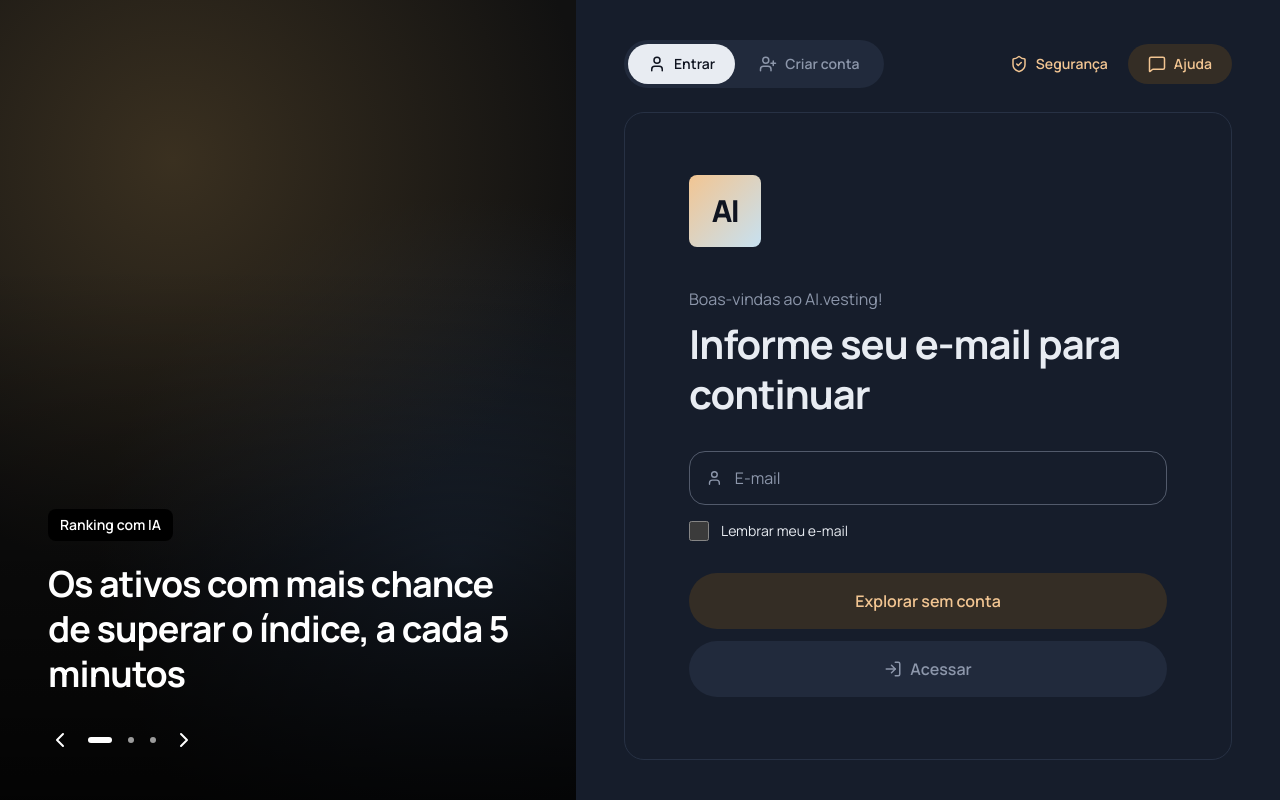
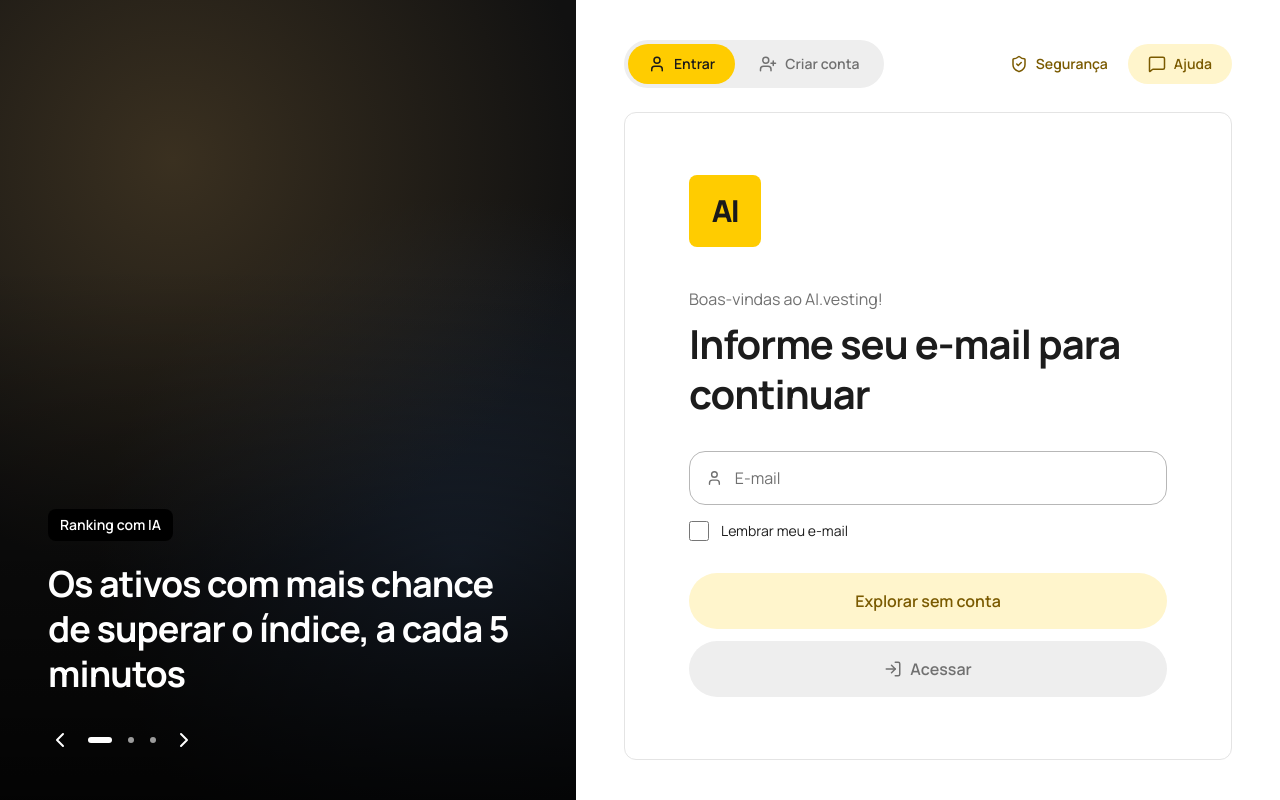
Before and after one commit to targstudio/Aivesting, a Next.js app in the folder web/: page /entrar in a window 1280 px wide. Built offline with nearby package versions, Linux system fonts and the light colour scheme.

Commit message:
Visual no estilo internet banking: menu escuro, área clara e botões amarelos
Co-Authored-By: Claude Opus 5.5 <noreply@anthropic.com>
Claude-Session: https://claude.ai/code/session_01TALrefksEbeGQm61YYK646

```diff
--- a/web/app/(app)/assessor/Advisor.tsx
+++ b/web/app/(app)/assessor/Advisor.tsx
@@ -28,13 +28,13 @@ const PROFILE_TEXT = {
   arrojado: "Aceita oscilações fortes em busca de mais retorno no longo prazo.",
 };
 
-// Cores das classes no gráfico de alocação: paleta pastel do painel.
+// Cores das classes no gráfico de alocação (paleta dos gráficos).
 const CLASS_COLOR: Record<string, string> = {
   reserva: "rgb(var(--chart-4))",
   rf_pos: "rgb(var(--chart-2))",
   rf_ipca: "rgb(var(--chart-3))",
   fiis: "rgb(var(--chart-5))",
-  internacional: "#9fc7c0",
+  internacional: "rgb(0 128 160)",
   acoes: "rgb(var(--chart-1))",
 };
 
--- a/web/app/components/Header.tsx
+++ b/web/app/components/Header.tsx
@@ -12,7 +12,7 @@ export function Header() {
   const { prefs, unseen, askAI, ready } = useApp();
   const name = prefs.name.trim();
   return (
-    <header className="sticky top-0 z-20 flex h-16 items-center justify-between bg-background/85 px-4 backdrop-blur md:h-20 md:justify-end md:px-8">
+    <header className="sticky top-0 z-20 flex h-16 items-center justify-between border-b border-border bg-surface px-4 md:justify-end md:px-8">
       <Link href="/" className="flex items-center gap-2.5 md:hidden">
         <Logo size={30} />
         <span className="text-lg font-bold tracking-tight">AI.vesting</span>
@@ -21,7 +21,7 @@ export function Header() {
         <ApiStatusPill />
         <button
           onClick={() => askAI()}
-          className="hidden items-center gap-2 rounded-full border border-border bg-surface px-4 py-2 text-sm font-semibold text-accent-text transition-colors hover:bg-surface-2 sm:flex"
+          className="hidden items-center gap-2 rounded-md bg-primary px-4 py-2 text-sm font-semibold text-on-primary transition-opacity hover:opacity-90 sm:flex"
         >
           <Sparkles size={16} /> Pergunte à IA
         </button>
--- a/web/app/components/Logo.tsx
+++ b/web/app/components/Logo.tsx
@@ -1,7 +1,7 @@
 export function Logo({ size = 40 }: { size?: number }) {
   return (
     <span
-      className="flex items-center justify-center rounded-lg bg-gradient-to-br from-chart-1 to-chart-2 font-extrabold tracking-tighter text-on-primary"
+      className="flex items-center justify-center rounded-lg bg-primary font-extrabold tracking-tighter text-on-primary"
       style={{ width: size, height: size, fontSize: size * 0.42 }}
       aria-label="AI.vesting"
     >
--- a/web/app/components/Sidebar.tsx
+++ b/web/app/components/Sidebar.tsx
@@ -47,27 +47,30 @@ export function Sidebar() {
   const pathname = usePathname();
   return (
     <>
-      <div className="hidden w-60 shrink-0 border-r border-border bg-surface md:block">
+      <div className="hidden w-60 shrink-0 bg-nav text-nav-text md:block">
       <aside className="sticky top-0 flex h-screen flex-col overflow-y-auto px-4 py-6">
         <Link href="/" className="mb-8 flex items-center gap-2.5 px-3">
           <Logo size={30} />
-          <span className="text-lg font-bold tracking-tight">AI.vesting</span>
+          <span className="text-lg font-bold tracking-tight text-white">AI.vesting</span>
         </Link>
         {NAV_SECTIONS.map((section, i) => (
-          <div key={section.title ?? i} className={i > 0 ? "mt-5 border-t border-border pt-5" : ""}>
-            {section.title && <div className="mb-2 px-3 text-xs font-medium text-muted">{section.title}</div>}
-            <div className="flex flex-col gap-1">
+          <div key={section.title ?? i} className={i > 0 ? "mt-5 border-t border-white/10 pt-5" : ""}>
+            {section.title && (
+              <div className="mb-2 px-3 text-[11px] font-semibold uppercase tracking-wider text-nav-muted">{section.title}</div>
+            )}
+            <div className="flex flex-col gap-0.5">
               {section.items.map(({ href, label, icon: Icon }) => {
                 const active = isActive(pathname, href);
                 return (
                   <Link
                     key={href}
                     href={href}
-                    className={`flex items-center gap-3 rounded-xl px-3 py-2.5 text-sm font-medium transition-colors ${
-                      active ? "bg-surface-2 text-text ring-1 ring-border" : "text-muted hover:bg-surface-2/60 hover:text-text"
+                    className={`relative flex items-center gap-3 rounded-md px-3 py-2.5 text-sm font-semibold transition-colors ${
+                      active ? "bg-nav-2 text-white" : "text-nav-text hover:bg-nav-2/60 hover:text-white"
                     }`}
                   >
-                    <Icon size={18} strokeWidth={1.75} className="shrink-0" />
+                    {active && <span className="absolute inset-y-1.5 left-0 w-1 rounded-r bg-primary" aria-hidden />}
+                    <Icon size={18} strokeWidth={1.75} className={`shrink-0 ${active ? "text-primary" : ""}`} />
                     <span>{label}</span>
                   </Link>
                 );
@@ -78,12 +81,12 @@ export function Sidebar() {
       </aside>
       </div>
       {/* Mobile: barra inferior com os itens principais */}
-      <nav className="fixed inset-x-0 bottom-0 z-20 flex justify-around border-t border-border bg-surface/95 py-2 backdrop-blur md:hidden">
+      <nav className="fixed inset-x-0 bottom-0 z-20 flex justify-around bg-nav py-2 md:hidden">
         {NAV_ITEMS.filter((i) => i.mobile).map(({ href, label, icon: Icon }) => (
           <Link
             key={href}
             href={href}
-            className={`flex flex-col items-center gap-1 px-2 text-[11px] ${isActive(pathname, href) ? "font-semibold text-accent-text" : "text-muted"}`}
+            className={`flex flex-col items-center gap-1 px-2 text-[11px] ${isActive(pathname, href) ? "font-semibold text-primary" : "text-nav-muted"}`}
           >
             <Icon size={20} strokeWidth={1.75} />
             {label}
--- a/web/app/globals.css
+++ b/web/app/globals.css
@@ -3,30 +3,36 @@
 @tailwind utilities;
 
 /*
- * Design system: dashboard escuro em azul-marinho/grafite suave, cards com bordas sutis e acentos em pastel
- * (bege, verde-claro, azul-claro). O app é sempre escuro, então não há variação por prefers-color-scheme.
+ * Design system no estilo de internet banking: menu lateral escuro, área de trabalho clara com cards brancos de
+ * bordas finas, botões de ação amarelos e números em destaque. O app é sempre claro.
  */
 :root {
-  color-scheme: dark;
-  --primary: 232 236 242;
-  --on-primary: 15 20 32;
-  --background: 15 20 32;
-  --surface: 22 29 43;
-  --surface-2: 28 36 53;
-  --border: 39 49 68;
-  --text: 232 236 242;
-  --text-muted: 141 151 171;
-  --accent-bg: 52 45 37;
-  --accent-text: 242 197 146;
-  --track: 33 42 60;
-  --positive: 148 216 168;
-  --negative: 244 152 140;
-  /* Paleta pastel dos gráficos */
-  --chart-1: 242 197 146;
-  --chart-2: 199 225 241;
-  --chart-3: 213 230 176;
-  --chart-4: 120 132 156;
-  --chart-5: 186 173 230;
+  color-scheme: light;
+  /* Ação principal: amarelo com texto escuro */
+  --primary: 255 204 0;
+  --on-primary: 26 26 26;
+  --background: 243 243 243;
+  --surface: 255 255 255;
+  --surface-2: 248 248 248;
+  --border: 228 228 228;
+  --text: 28 28 28;
+  --text-muted: 112 112 112;
+  --accent-bg: 255 245 204;
+  --accent-text: 122 90 0;
+  --track: 238 238 238;
+  --positive: 0 138 82;
+  --negative: 210 45 45;
+  /* Menu lateral */
+  --nav: 28 28 28;
+  --nav-2: 44 44 44;
+  --nav-text: 214 214 214;
+  --nav-muted: 140 140 140;
+  /* Paleta dos gráficos */
+  --chart-1: 230 172 0;
+  --chart-2: 60 60 60;
+  --chart-3: 0 138 104;
+  --chart-4: 160 160 160;
+  --chart-5: 84 104 196;
 }
 
 body {
@@ -38,5 +44,5 @@ body {
 }
 
 ::selection {
-  background: rgb(var(--chart-2) / 0.3);
+  background: rgb(var(--primary) / 0.45);
 }
--- a/web/tailwind.config.ts
+++ b/web/tailwind.config.ts
@@ -1,6 +1,6 @@
 import type { Config } from "tailwindcss";
 
-// Tokens do design system (dashboard escuro, ver globals.css). Cores via variáveis CSS.
+// Tokens do design system (internet banking claro, ver globals.css). Cores via variáveis CSS.
 const token = (name: string) => `rgb(var(--${name}) / <alpha-value>)`;
 
 const config: Config = {
@@ -21,6 +21,10 @@ const config: Config = {
         track: token("track"),
         positive: token("positive"),
         negative: token("negative"),
+        nav: token("nav"),
+        "nav-2": token("nav-2"),
+        "nav-text": token("nav-text"),
+        "nav-muted": token("nav-muted"),
         "chart-1": token("chart-1"),
         "chart-2": token("chart-2"),
         "chart-3": token("chart-3"),
@@ -28,7 +32,7 @@ const config: Config = {
         "chart-5": token("chart-5"),
       },
       fontFamily: { sans: ["var(--font-sans)", "system-ui", "sans-serif"] },
-      borderRadius: { card: "1.25rem" },
+      borderRadius: { card: "0.75rem" },
     },
   },
   plugins: [],
```
Also changed, not shown: 1 other file (tests, documents, lock files or other folders).
